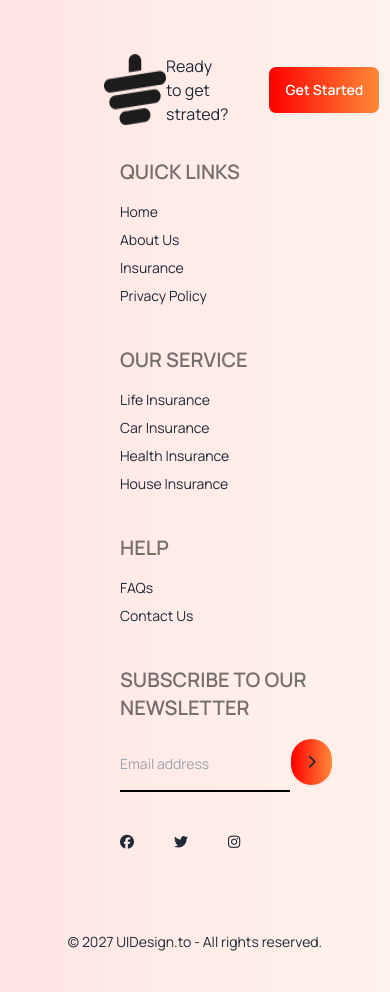
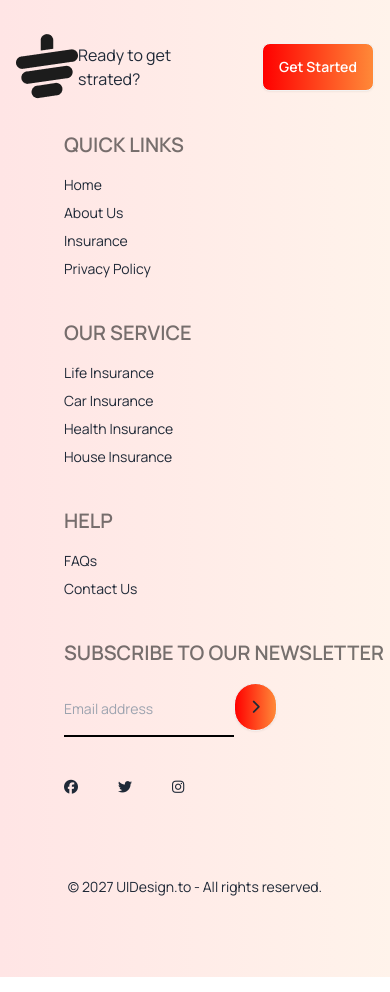
Before and after one commit to Mehedi3300/tea-house-with-tailwind---daisyui, a plain HTML site: page index.html in a window 390 px wide. Shown: the part 7520-8512 px from the top of the page. Drawn offline with nearby package versions, Linux system fonts and the light colour scheme.

Commit message:
padding updated

```diff
--- a/index.html
+++ b/index.html
@@ -232,8 +232,11 @@
             </div>
         </section>
     </main>
-    <footer class=" p-10 bg-gradient-to-r from-[#FF00001A] to-[#FF89381A] container mx-auto">
-        <div class="flex justify-between my-8 lg:my-24 mx-16">
+
+    <!-- footer section -->
+    <footer class=" pt-5 lg:p-10 bg-gradient-to-r from-[#FF00001A] to-[#FF89381A] container mx-auto">
+        <div class="">
+            <div class="flex justify-between my-8 lg:my-24 mx-4">
                 <img src="images/cup.png" alt="">
                 <div class="flex gap-10 lg:mr-40 items-center">
                      <a>Ready to get strated?</a>
@@ -241,7 +244,7 @@
                 </div>
              </div>
 
-        <div class="footer ml-20">
+             <div class="footer lg:ml-20 ml-16">
                  <nav>
                      <header class="footer-title font-semibold text-xl text-[#1C1C1C]">Quick Links</header>
                      <a class="link link-hover">Home</a>
@@ -277,8 +280,9 @@
                      </fieldset>
                    </form>
              </div>
-        <div class="footer footer-center pt-20 text-base-content">
-            <p>© 2027 UIDesign.to - All rights reserved.</p>
+             <div class="footer footer-center py-20 text-base-content">
+                 <p class="">© 2027 UIDesign.to - All rights reserved.</p>
+             </div>
         </div>
       </footer>
 </body>
```
Lines whose indentation alone changed are shown as unchanged.
